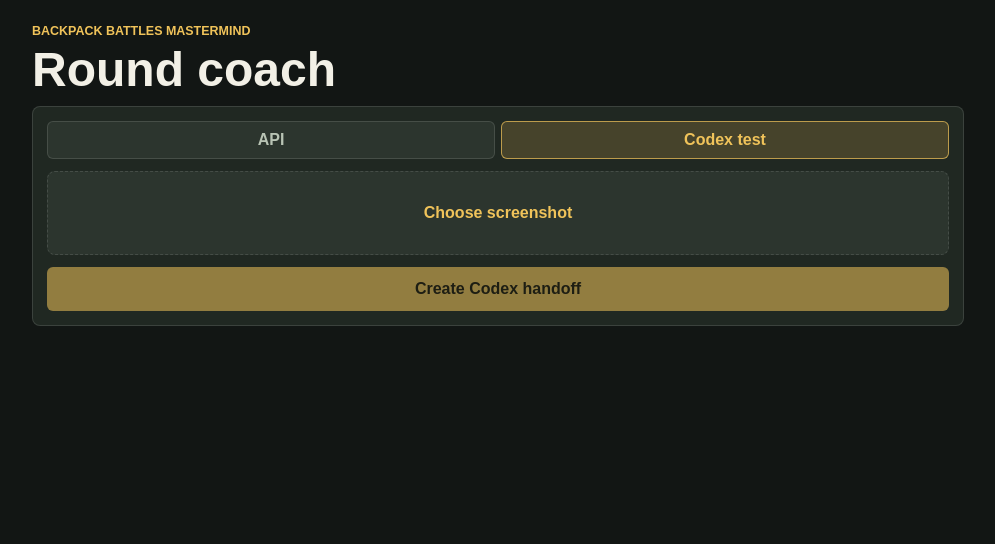
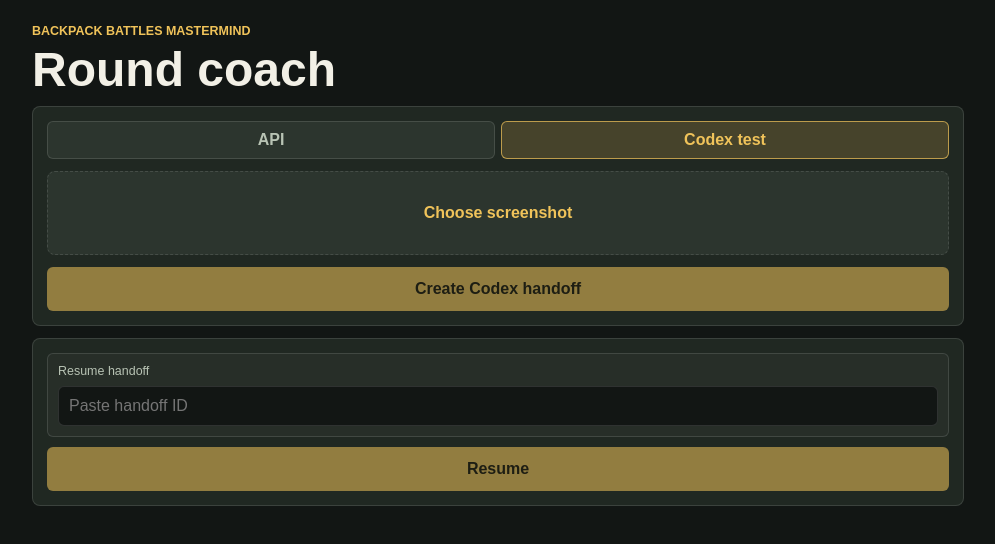
Before and after one commit to lsh1200/backpack-battles-mastermind, a Next.js app: page / in a window 1280 px wide. Both pictures are taken after a click on the button "Codex test". Shown: the top 544 px of the page, without its empty margins (142-1137 px from the left). Built offline with nearby package versions, Linux system fonts and the light colour scheme.

Commit message:
feat: resume codex handoffs

```diff
--- a/src/app/api/codex-handoff/route.ts
+++ b/src/app/api/codex-handoff/route.ts
@@ -1,4 +1,5 @@
 import { NextResponse } from "next/server";
+import { readFile } from "node:fs/promises";
 import { analyzeCorrectedState } from "@/lib/analysis/analyze";
 import { readBpbCache } from "@/lib/bpb/store";
 import { AnalysisResultSchema } from "@/lib/core/schemas";
@@ -49,13 +50,19 @@
   try {
     const handoff = await readCodexHandoff(handoffId);
     const handoffResult = await readCodexHandoffResult(handoffId);
+    const prompt = await readFile(handoff.promptPath, "utf8");
+    const handoffMetadata = {
+      handoffId,
+      prompt,
+      promptPath: handoff.promptPath,
+      resultPath: handoff.resultPath,
+      screenshotPath: handoff.screenshotPath,
+    };
 
     if (handoffResult.status === "pending") {
       return NextResponse.json({
         status: "pending",
-        handoffId,
-        promptPath: handoff.promptPath,
-        resultPath: handoff.resultPath,
+        ...handoffMetadata,
       });
     }
 
@@ -69,7 +76,7 @@
       }),
     );
 
-    return NextResponse.json({ status: "complete", handoffId, result });
+    return NextResponse.json({ status: "complete", ...handoffMetadata, result });
   } catch (error) {
     const status = (error as NodeJS.ErrnoException).code === "ENOENT" ? 404 : 500;
     return NextResponse.json(
--- a/src/app/globals.css
+++ b/src/app/globals.css
@@ -257,6 +257,21 @@
   color: var(--text);
 }
 
+input {
+  width: 100%;
+  min-height: 40px;
+  border: 1px solid var(--line);
+  border-radius: 6px;
+  background: var(--bg);
+  color: var(--text);
+  padding: 0 10px;
+}
+
+.resume-panel {
+  display: grid;
+  gap: 10px;
+}
+
 .lead-text {
   margin: 0 0 12px;
   color: var(--text);
--- a/src/app/page.tsx
+++ b/src/app/page.tsx
@@ -4,6 +4,7 @@
 import { AnalysisStatePanel } from "@/components/AnalysisStatePanel";
 import { CorrectionPanel } from "@/components/CorrectionPanel";
 import { HandoffPanel, type CodexHandoffState } from "@/components/HandoffPanel";
+import { HandoffResumePanel } from "@/components/HandoffResumePanel";
 import { HistoryPanel } from "@/components/HistoryPanel";
 import { RecommendationPanel } from "@/components/RecommendationPanel";
 import { ScreenshotIntake } from "@/components/ScreenshotIntake";
@@ -22,6 +23,7 @@
   const [previewUrl, setPreviewUrl] = useState<string | null>(null);
   const [mode, setMode] = useState<AnalysisMode>("api");
   const [handoff, setHandoff] = useState<CodexHandoffState | null>(null);
+  const [handoffIdInput, setHandoffIdInput] = useState("");
   const previewUrlRef = useRef<string | null>(null);
 
   useEffect(() => {
@@ -115,6 +117,44 @@
     }
 
     void createCodexHandoff();
+  }
+
+  async function resumeCodexHandoff() {
+    const handoffId = handoffIdInput.trim();
+    if (!handoffId) {
+      return;
+    }
+
+    setBusy(true);
+    setError(null);
+
+    try {
+      const response = await fetch(`/api/codex-handoff?id=${encodeURIComponent(handoffId)}`);
+      const json = await response.json();
+      if (!response.ok) {
+        throw new Error(json.error ?? "Codex handoff resume failed");
+      }
+
+      setHandoff({
+        handoffId: json.handoffId,
+        status: json.status,
+        prompt: json.prompt,
+        promptPath: json.promptPath,
+        resultPath: json.resultPath,
+        screenshotPath: json.screenshotPath,
+      });
+      setCorrections({});
+
+      if (json.status === "complete") {
+        setResult(json.result);
+      } else {
+        setResult(null);
+      }
+    } catch (caught) {
+      setError(caught instanceof Error ? caught.message : "Codex handoff resume failed");
+    } finally {
+      setBusy(false);
+    }
   }
 
   function submitCorrections() {
@@ -218,6 +258,14 @@
         onFile={handleFile}
         onModeChange={setMode}
       />
+      {mode === "codex" ? (
+        <HandoffResumePanel
+          busy={busy}
+          handoffId={handoffIdInput}
+          onHandoffIdChange={setHandoffIdInput}
+          onResume={() => void resumeCodexHandoff()}
+        />
+      ) : null}
       {error ? <section className="panel error-panel">{error}</section> : null}
       <HandoffPanel handoff={handoff} />
       <AnalysisStatePanel result={result} />
--- /dev/null
+++ b/src/components/HandoffResumePanel.tsx
@@ -0,0 +1,24 @@
+type HandoffResumePanelProps = {
+  busy: boolean;
+  handoffId: string;
+  onHandoffIdChange: (handoffId: string) => void;
+  onResume: () => void;
+};
+
+export function HandoffResumePanel({ busy, handoffId, onHandoffIdChange, onResume }: HandoffResumePanelProps) {
+  return (
+    <section className="panel resume-panel">
+      <label className="field">
+        <span>Resume handoff</span>
+        <input
+          value={handoffId}
+          placeholder="Paste handoff ID"
+          onChange={(event) => onHandoffIdChange(event.target.value)}
+        />
+      </label>
+      <button className="primary-button" disabled={busy || handoffId.trim().length === 0} type="button" onClick={onResume}>
+        Resume
+      </button>
+    </section>
+  );
+}
```
Also changed, not shown: 1 other file (tests, documents, lock files or other folders).
